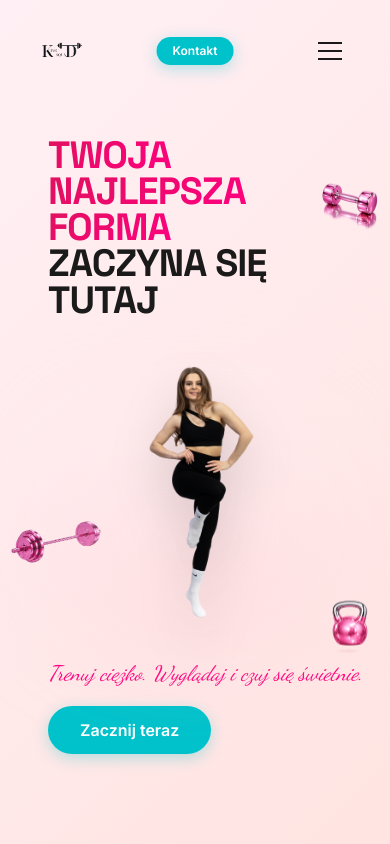
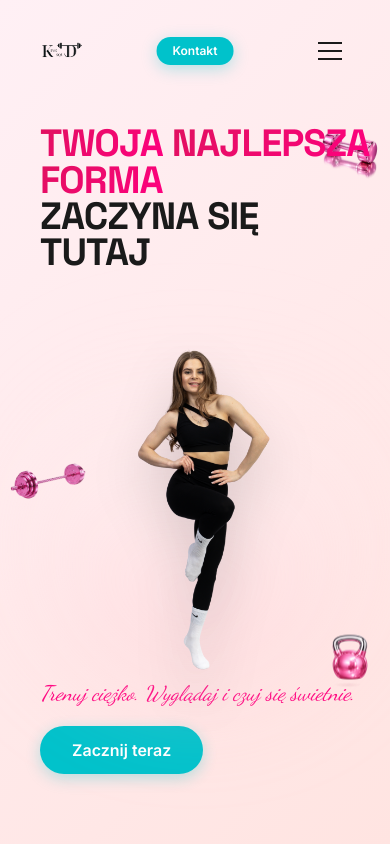
Before and after one commit to pietrucha0/kinga_bartochowska, a React (Vite) app in the folder app/: page / in a window 390 px wide. Shown: the top 844 px of the page. Built offline with nearby package versions, Linux system fonts and the light colour scheme.

Commit message:
Enhance mobile hero section: enlarge trainer photo with smooth scroll parallax and ensure crisp text visibility

```diff
--- a/app/src/sections/HeroSection.tsx
+++ b/app/src/sections/HeroSection.tsx
@@ -51,6 +51,30 @@ export default function HeroSection() {
         { opacity: 1, y: 0, scale: 1, duration: 0.8 },
         1
       );
+
+      // Scroll parallax effect for trainer image and floating elements
+      gsap.to(".hero-trainer-image", {
+        y: () => (window.innerWidth < 1024 ? 50 : 80),
+        ease: "none",
+        scrollTrigger: {
+          trigger: sectionRef.current,
+          start: "top top",
+          end: "bottom top",
+          scrub: 0.6,
+        },
+      });
+
+      gsap.to(".floating-shape", {
+        y: (i) => (i % 2 === 0 ? -30 : 40),
+        rotate: (i) => (i % 2 === 0 ? 10 : -10),
+        ease: "none",
+        scrollTrigger: {
+          trigger: sectionRef.current,
+          start: "top top",
+          end: "bottom top",
+          scrub: 0.8,
+        },
+      });
     }, sectionRef);
 
     return () => ctx.revert();
@@ -71,38 +95,38 @@ export default function HeroSection() {
           className="floating-shape clips-shape absolute hidden sm:block top-[2%] left-[2%] w-16 sm:top-[2%] sm:left-[3%] sm:w-32 md:w-40 animate-float-slow"
           style={{ animationDelay: "0s" }}
         />
-        {/* Dumbbell - Top Right Corner (lower on mobile) */}
+        {/* Dumbbell - Top Right Corner */}
         <img
           src="/assets/dumbbell.webp"
           alt=""
-          className="floating-shape dumbbell-shape absolute top-[20%] right-[2%] w-16 sm:top-[12%] sm:right-[8%] sm:w-24 md:w-32 animate-float"
+          className="floating-shape dumbbell-shape absolute top-[14%] right-[2%] w-16 sm:top-[12%] sm:right-[8%] sm:w-24 md:w-32 animate-float"
           style={{ animationDelay: "1s" }}
         />
         {/* Kettlebell - Bottom Right Corner */}
         <img
           src="/assets/kettlebell.webp"
           alt=""
-          className="floating-shape kettlebell-shape absolute bottom-[22%] right-[2%] w-16 sm:bottom-[20%] sm:right-[3%] sm:w-24 md:w-32 animate-float"
+          className="floating-shape kettlebell-shape absolute bottom-[18%] right-[2%] w-16 sm:bottom-[20%] sm:right-[3%] sm:w-24 md:w-32 animate-float"
           style={{ animationDelay: "0.5s" }}
         />
-        {/* Barbell - Desktop and Mobile (higher on mobile) */}
+        {/* Barbell - Desktop and Mobile */}
         <img
           src="/assets/barbell.webp"
           alt=""
-          className="floating-shape barbell-shape absolute bottom-[30%] left-[2%] w-24 sm:w-28 sm:bottom-[10%] sm:left-[45%] sm:w-64 md:w-80 animate-float-slow"
+          className="floating-shape barbell-shape absolute bottom-[38%] left-[2%] w-20 sm:w-28 sm:bottom-[10%] sm:left-[45%] sm:w-64 md:w-80 animate-float-slow"
           style={{ animationDelay: "3s" }}
         />
       </div>
 
       {/* Content */}
-      <div className="relative z-20 w-full h-full lg:h-auto section-container pt-[75px] sm:pt-32 lg:pt-16 pb-8 lg:pb-8 flex flex-col lg:block justify-center">
+      <div className="relative z-20 w-full h-full lg:h-auto section-container pt-[75px] sm:pt-32 lg:pt-16 pb-6 lg:pb-8 flex flex-col lg:block justify-center">
         <div className="flex flex-col lg:grid lg:grid-cols-2 lg:gap-4 items-center justify-center h-full lg:h-auto min-h-0 lg:min-h-[50vh] gap-1 sm:gap-2">
 
           {/* Group wrapper for text and CTA to keep them close on desktop, while maintaining mobile ordering via 'contents' */}
           <div className="contents lg:flex lg:flex-col lg:justify-center lg:col-start-1 lg:row-start-1 lg:row-span-3 lg:gap-y-3 w-full">
 
             {/* 1. Headline - Order 1 on mobile, Col 1 Row 1 on desktop */}
-            <div className="order-1 lg:order-none flex flex-col justify-center items-start text-left w-full pl-8 sm:pl-0 mt-1 lg:mt-0">
+            <div className="order-1 lg:order-none flex flex-col justify-center items-start text-left w-full pl-6 sm:pl-0 mt-1 lg:mt-0">
               <h1 className="font-display font-black sm:font-bold text-[38px] xs:text-[42px] sm:text-5xl md:text-6xl lg:text-7xl xl:text-8xl leading-[0.95] lg:leading-[0.85] tracking-tight lg:tracking-tighter">
                 <span className="hero-headline-word inline-block gradient-text">
                   TWOJA
@@ -127,14 +151,14 @@ export default function HeroSection() {
             </div>
 
             {/* 3. Subheadline - Order 3 on mobile, Col 1 Row 2 on desktop */}
-            <div className="order-3 lg:order-none flex flex-col justify-center items-start text-left w-full pl-8 sm:pl-0 mt-2 lg:mt-0">
+            <div className="order-3 lg:order-none flex flex-col justify-center items-start text-left w-full pl-6 sm:pl-0 mt-2 lg:mt-0">
               <p className="hero-subheadline font-accent text-[21px] xs:text-[24px] sm:text-3xl text-pink-hot mb-1 lg:mb-0 italic leading-normal">
                 Trenuj ciężko. Wyglądaj i czuj się świetnie.
               </p>
             </div>
 
             {/* 4. CTA - Order 4 on mobile, Col 1 Row 3 on desktop */}
-            <div className="order-4 lg:order-none flex items-center justify-start w-full pl-8 sm:pl-0 mt-2 lg:mt-0">
+            <div className="order-4 lg:order-none flex items-center justify-start w-full pl-6 sm:pl-0 mt-2 lg:mt-0">
               <div className="relative hero-cta-button">
                 <PillButton
                   variant="cyan"
@@ -161,7 +185,7 @@ export default function HeroSection() {
               <img
                 src="/assets/trainer.png"
                 alt="Kinga Bartochowska - Personal Trainer"
-                className="relative z-10 w-[96vw] lg:w-full max-w-[450px] lg:max-w-[410px] xl:max-w-[460px] max-h-[38vh] sm:max-h-[50vh] lg:max-h-none h-auto object-contain drop-shadow-2xl scale-100 sm:scale-100 lg:scale-125 origin-bottom transform lg:translate-y-6"
+                className="relative z-10 w-[96vw] lg:w-full max-w-[450px] lg:max-w-[410px] xl:max-w-[460px] max-h-[46vh] sm:max-h-[50vh] lg:max-h-none h-auto object-contain drop-shadow-2xl scale-105 sm:scale-100 lg:scale-125 origin-bottom transform lg:translate-y-6"
               />
             </div>
           </div>
```
